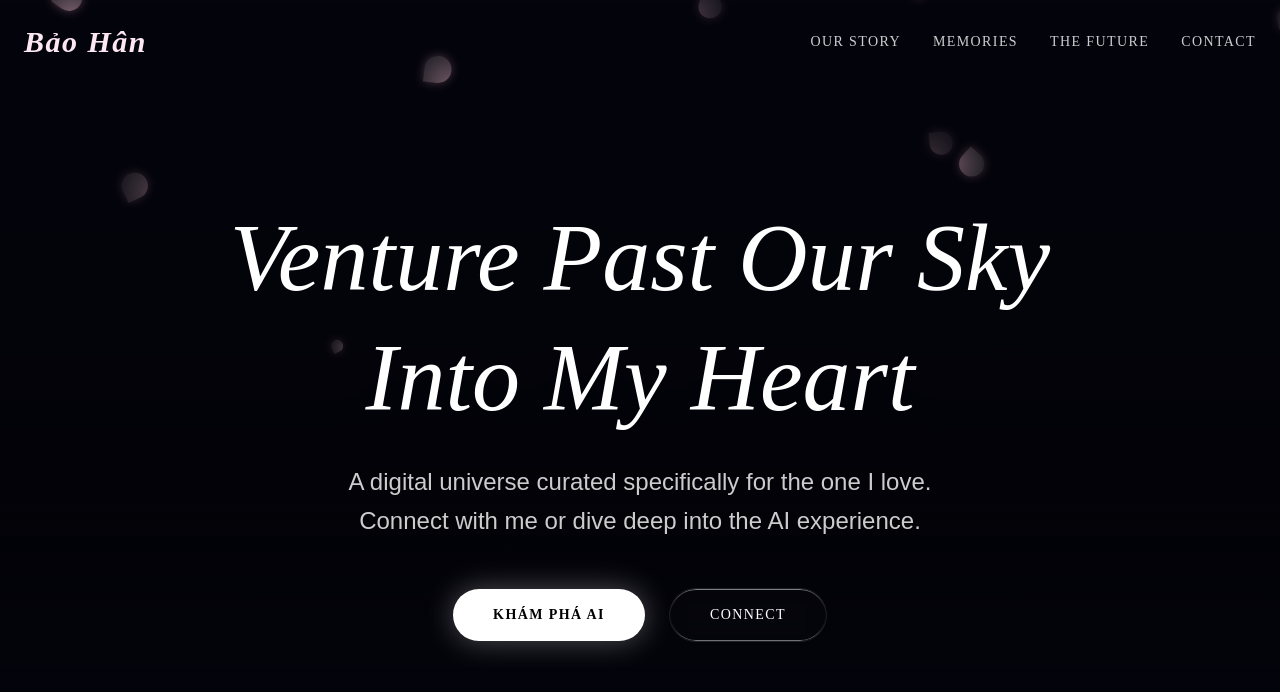
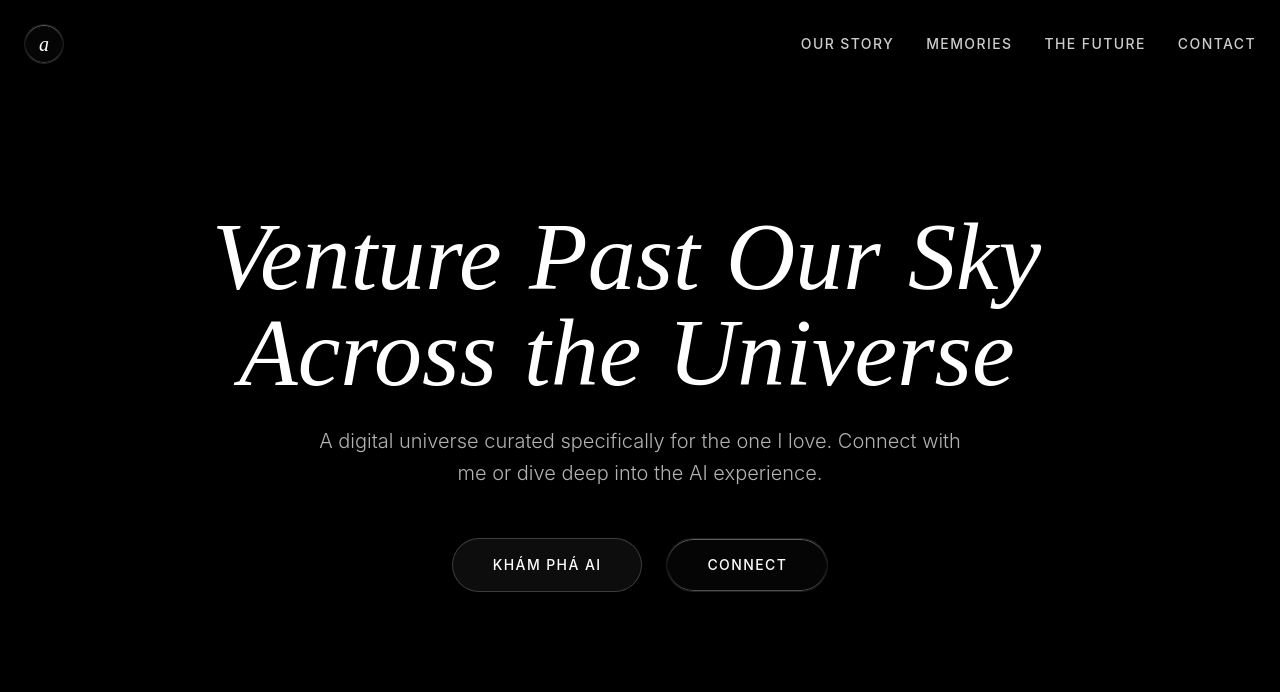
Before and after one commit to sadboiznhatcoder/BaoHan, a React (Vite) app: page / in a window 1280 px wide. Shown: the top 692 px of the page. Built offline with nearby package versions, Linux system fonts and the light colour scheme.

Commit message:
feat: cinematic floral landing page for Bao Han with socials and AI portal

```diff
--- a/src/App.jsx
+++ b/src/App.jsx
@@ -1,6 +1,5 @@
 import React, { useState } from 'react';
 import { AnimatePresence } from 'framer-motion';
-import FloatingFlowers from './components/FloatingFlowers';
 import IntroLanding from './components/IntroLanding';
 import AuthForm from './components/AuthForm';
 import ChatApp from './components/ChatApp';
@@ -11,12 +10,7 @@ export default function App() {
   const [phase, setPhase] = useState('intro'); // 'intro', 'auth', 'chat', 'angry'
 
   return (
-    <div className="relative w-full h-screen overflow-hidden bg-[#050510] text-white font-['Barlow']">
-      {/* Global Floral Animation */}
-      <div className="absolute inset-0 z-10 pointer-events-none">
-        <FloatingFlowers />
-      </div>
-
+    <div className="relative w-full h-screen overflow-hidden bg-black text-white font-['Inter']">
       <div className="relative z-20 w-full h-full overflow-y-auto">
         <AnimatePresence mode="wait">
           {phase === 'intro' && (
--- a/src/components/IntroLanding.jsx
+++ b/src/components/IntroLanding.jsx
@@ -1,65 +1,57 @@
-import React, { useRef } from 'react';
-import { motion, useScroll, useTransform } from 'framer-motion';
+import React from 'react';
+import { motion } from 'framer-motion';
 import { Facebook, Instagram, MessageCircle, Video } from 'lucide-react';
 import FadingVideo from './FadingVideo';
+import BlurText from './BlurText';
 
 export default function IntroLanding({ onEnterAI }) {
-  const containerRef = useRef(null);
-  const { scrollYProgress } = useScroll({ target: containerRef });
-  const yBg = useTransform(scrollYProgress, [0, 1], ['0%', '50%']);
-
   const scrollToContact = () => {
     document.getElementById('contact-section').scrollIntoView({ behavior: 'smooth' });
   };
 
   const socials = [
-    { name: 'TikTok', icon: Video, link: 'https://www.tiktok.com/@bhdepgaii?_r=1&_t=ZS-968vs6AMTA4', color: 'hover:text-pink-300' },
-    { name: 'Threads', icon: MessageCircle, link: 'https://www.threads.com/@_baobaohan_?igshid=NTc4MTIwNjQ2YQ==', color: 'hover:text-pink-400' },
-    { name: 'Facebook', icon: Facebook, link: 'https://www.facebook.com/bhnnnn0803?locale=vi_VN', color: 'hover:text-blue-400' },
-    { name: 'Instagram', icon: Instagram, link: 'https://www.instagram.com/_baobaohan_', color: 'hover:text-purple-400' },
+    { name: 'Facebook', icon: Facebook, link: 'https://www.facebook.com/bhnnnn0803?locale=vi_VN' },
+    { name: 'Instagram', icon: Instagram, link: 'https://www.instagram.com/_baobaohan_' },
+    { name: 'Threads', icon: MessageCircle, link: 'https://www.threads.com/@_baobaohan_?igshid=NTc4MTIwNjQ2YQ==' },
+    { name: 'TikTok', icon: Video, link: 'https://www.tiktok.com/@bhdepgaii?_r=1&_t=ZS-968vs6AMTA4' },
   ];
 
   return (
-    <div ref={containerRef} className="w-full h-full overflow-y-auto overflow-x-hidden">
+    <div className="w-full h-full overflow-y-auto overflow-x-hidden">
       {/* --- SECTION 1: HERO --- */}
-      <section className="relative w-full h-screen flex flex-col items-center justify-center">
+      <section className="relative w-full min-h-screen flex flex-col items-center justify-center overflow-hidden">
+        {/* Video Background */}
         <div className="absolute inset-0 z-0">
           <FadingVideo
-            src="https://d8j0ntlcm91z4.cloudfront.net/user_38xzZboKViGWJOttwIXH07lWA1P/hf_20260314_131748_f2ca2a28-fed7-44c8-b9a9-bd9acdd5ec31.mp4"
-            className="w-full h-full object-cover opacity-40"
+            src="https://d8j0ntlcm91z4.cloudfront.net/user_38xzZboKViGWJOttwIXH07lWA1P/hf_20260328_083109_283f3553-e28f-428b-a723-d639c617eb2b.mp4"
+            className="w-full h-full object-cover"
           />
-          <div className="absolute inset-0 bg-gradient-to-b from-black/20 via-black/40 to-[#050510] z-10"></div>
+          <div className="absolute inset-0 bg-black/40 z-10"></div>
         </div>
 
         {/* Navbar */}
         <nav className="absolute top-0 left-0 w-full px-6 py-6 flex justify-between items-center z-50">
-          <div className="font-serif italic text-3xl font-bold tracking-wider text-pink-100 drop-shadow-lg">
-            Bảo Hân
+          <div className="w-10 h-10 rounded-full liquid-glass flex items-center justify-center">
+            <span className="font-serif italic text-xl text-white">a</span>
           </div>
-          <div className="hidden md:flex gap-8 text-sm tracking-widest uppercase text-white/80 font-medium">
-            <span className="hover:text-pink-300 cursor-pointer transition-colors">Our Story</span>
-            <span className="hover:text-pink-300 cursor-pointer transition-colors">Memories</span>
-            <span className="hover:text-pink-300 cursor-pointer transition-colors">The Future</span>
-            <span onClick={scrollToContact} className="hover:text-pink-300 cursor-pointer transition-colors">Contact</span>
+          <div className="hidden md:flex gap-8 text-sm tracking-widest uppercase text-white/80 font-medium font-sans">
+            <span className="hover:text-white cursor-pointer transition-colors">Our Story</span>
+            <span className="hover:text-white cursor-pointer transition-colors">Memories</span>
+            <span className="hover:text-white cursor-pointer transition-colors">The Future</span>
+            <span onClick={scrollToContact} className="hover:text-white cursor-pointer transition-colors">Contact</span>
           </div>
-          <div className="md:hidden">
-            {/* Mobile menu spacer */}
-          </div>
+          <div className="md:hidden"></div>
         </nav>
 
         {/* Hero Content */}
-        <div className="relative z-20 w-full max-w-5xl mx-auto text-center px-4 mt-10">
-          <motion.h1
-            className="font-serif italic text-6xl md:text-8xl leading-tight mb-6 text-white drop-shadow-2xl"
-            initial={{ opacity: 0, y: 30 }}
-            animate={{ opacity: 1, y: 0 }}
-            transition={{ duration: 1.2, ease: "easeOut" }}
-          >
-            Venture Past Our Sky<br/>Into My Heart
-          </motion.h1>
+        <div className="relative z-20 w-full max-w-5xl mx-auto text-center px-4">
+          <BlurText
+            text="Venture Past Our Sky Across the Universe"
+            className="font-serif italic text-6xl md:text-8xl leading-none mb-6 text-white drop-shadow-2xl"
+          />
 
           <motion.p
-            className="text-white/80 text-lg md:text-2xl font-light mb-12 max-w-2xl mx-auto font-sans leading-relaxed"
+            className="text-white/70 text-lg md:text-xl font-light mb-12 max-w-2xl mx-auto font-sans leading-relaxed"
             initial={{ opacity: 0 }}
             animate={{ opacity: 1 }}
             transition={{ delay: 0.8, duration: 1 }}
@@ -75,7 +67,7 @@ export default function IntroLanding({ onEnterAI }) {
           >
             <button
               onClick={onEnterAI}
-              className="px-10 py-4 rounded-full bg-white text-black font-semibold uppercase tracking-widest text-sm hover:scale-105 transition-all shadow-[0_0_30px_rgba(255,255,255,0.3)] hover:shadow-[0_0_40px_rgba(255,255,255,0.5)]"
+              className="px-10 py-4 rounded-full liquid-glass-strong text-white font-medium uppercase tracking-widest text-sm hover:bg-white/10 transition-all border border-white/20"
             >
               Khám phá AI
             </button>
@@ -89,14 +81,19 @@ export default function IntroLanding({ onEnterAI }) {
         </div>
       </section>
 
-      {/* --- SECTION 2: CONTACT --- */}
+      {/* --- SECTION 2: SOCIALS & CONTACT --- */}
       <section id="contact-section" className="relative w-full min-h-screen flex flex-col items-center justify-center py-20 px-4">
-        {/* We can rely on the global FloatingFlowers for the background effect, so just a subtle gradient here */}
-        <div className="absolute inset-0 bg-gradient-to-t from-[#050510] via-pink-950/10 to-[#050510] z-0"></div>
+        <div className="absolute inset-0 z-0">
+          <FadingVideo
+            src="https://d8j0ntlcm91z4.cloudfront.net/user_38xzZboKViGWJOttwIXH07lWA1P/hf_20260314_131748_f2ca2a28-fed7-44c8-b9a9-bd9acdd5ec31.mp4"
+            className="w-full h-full object-cover"
+          />
+          <div className="absolute inset-0 bg-black/40 z-10"></div>
+        </div>
 
         <div className="relative z-20 w-full max-w-4xl mx-auto flex flex-col items-center">
           <motion.h2
-            className="font-serif italic text-5xl md:text-6xl mb-16 text-center text-pink-100"
+            className="font-serif italic text-5xl mb-16 text-center text-white"
             initial={{ opacity: 0, y: 20 }}
             whileInView={{ opacity: 1, y: 0 }}
             viewport={{ once: true }}
@@ -112,13 +109,13 @@ export default function IntroLanding({ onEnterAI }) {
                 href={social.link}
                 target="_blank"
                 rel="noopener noreferrer"
-                className={`liquid-glass rounded-2xl p-8 flex flex-col items-center justify-center gap-4 group transition-all duration-300 hover:-translate-y-2 hover:shadow-[0_10px_30px_rgba(255,192,203,0.1)]`}
+                className="liquid-glass rounded-2xl p-8 flex flex-col items-center justify-center gap-4 group transition-all duration-300 hover:-translate-y-2 hover:bg-white/5"
                 initial={{ opacity: 0, y: 30 }}
                 whileInView={{ opacity: 1, y: 0 }}
                 viewport={{ once: true }}
                 transition={{ delay: idx * 0.1, duration: 0.6 }}
               >
-                <div className={`p-4 rounded-full bg-white/5 group-hover:bg-white/10 transition-colors ${social.color}`}>
+                <div className="p-4 rounded-full bg-white/5 group-hover:bg-white/20 transition-colors text-white">
                   <social.icon size={32} strokeWidth={1.5} />
                 </div>
                 <span className="font-sans font-medium tracking-wide text-white/90">{social.name}</span>
@@ -129,14 +126,14 @@ export default function IntroLanding({ onEnterAI }) {
 
         {/* Footer Text */}
         <motion.div
-          className="absolute bottom-10 w-full text-center px-4"
+          className="absolute bottom-10 w-full text-center px-4 z-20"
           initial={{ opacity: 0 }}
           whileInView={{ opacity: 1 }}
           viewport={{ once: true }}
           transition={{ delay: 0.5, duration: 1 }}
         >
-          <p className="font-serif italic text-xl md:text-2xl text-pink-200/60 tracking-wide">
-            Trang web này được làm bằng tất cả tình yêu của Minh Nhật dành cho Bảo Hân ❤️
+          <p className="font-serif italic text-xl text-white/80 tracking-wide">
+            Trang web này được làm bởi tình yêu của Minh Nhật cho Bảo Hân ❤️
           </p>
         </motion.div>
       </section>
--- a/src/index.css
+++ b/src/index.css
@@ -1,16 +1,16 @@
 @import "tailwindcss";
 
-@import url('https://fonts.googleapis.com/css2?family=Instrument+Serif:ital@0;1&family=Barlow:wght@300;400;500;600&family=Dancing+Script:wght@400;700&display=swap');
+@import url('https://fonts.googleapis.com/css2?family=Instrument+Serif:ital@0;1&family=Inter:wght@300;400;500&display=swap');
 
 @theme {
-  --font-sans: 'Barlow', sans-serif;
+  --font-sans: 'Inter', sans-serif;
   --font-serif: 'Instrument Serif', serif;
 }
 
 body {
   background-color: #000;
   color: #fff;
-  font-family: 'Barlow', sans-serif;
+  font-family: 'Inter', sans-serif;
   margin: 0;
   padding: 0;
   overflow-x: hidden;
@@ -18,10 +18,9 @@ body {
 }
 
 @layer utilities {
-  .liquid-glass { background: rgba(255,255,255,0.01); background-blend-mode: luminosity; backdrop-filter: blur(8px); -webkit-backdrop-filter: blur(8px); border: 1px solid rgba(255,255,255,0.1); box-shadow: inset 0 1px 1px rgba(255,255,255,0.1); position: relative; overflow: hidden; }
-  .liquid-glass::before { content: ""; position: absolute; inset: 0; border-radius: inherit; padding: 1.4px; background: linear-gradient(180deg, rgba(255,255,255,0.45) 0%, rgba(255,255,255,0.15) 20%, rgba(255,255,255,0) 40%, rgba(255,255,255,0) 60%, rgba(255,255,255,0.15) 80%, rgba(255,255,255,0.45) 100%); -webkit-mask: linear-gradient(#fff 0 0) content-box, linear-gradient(#fff 0 0); -webkit-mask-composite: xor; mask-composite: exclude; pointer-events: none; }
-  .liquid-glass-strong { backdrop-filter: blur(50px); -webkit-backdrop-filter: blur(50px); box-shadow: 4px 4px 4px rgba(0,0,0,0.05), inset 0 1px 1px rgba(255,255,255,0.15); border: 1px solid rgba(255,255,255,0.2); }
-  .liquid-glass-strong::before { padding: 1.4px; background: linear-gradient(180deg, rgba(255,255,255,0.5) 0%, rgba(255,255,255,0.2) 20%, rgba(255,255,255,0) 40%, rgba(255,255,255,0) 60%, rgba(255,255,255,0.2) 80%, rgba(255,255,255,0.5) 100%); -webkit-mask: linear-gradient(#fff 0 0) content-box, linear-gradient(#fff 0 0); -webkit-mask-composite: xor; mask-composite: exclude; pointer-events: none; }
+  .liquid-glass { background: rgba(255,255,255,0.02); background-blend-mode: luminosity; backdrop-filter: blur(8px); border: 1px solid rgba(255,255,255,0.1); box-shadow: inset 0 1px 1px rgba(255,255,255,0.1); position: relative; overflow: hidden; }
+  .liquid-glass::before { content: ""; position: absolute; inset: 0; border-radius: inherit; padding: 1px; background: linear-gradient(180deg, rgba(255,255,255,0.3) 0%, rgba(255,255,255,0) 50%, rgba(255,255,255,0.3) 100%); -webkit-mask: linear-gradient(#fff 0 0) content-box, linear-gradient(#fff 0 0); -webkit-mask-composite: xor; mask-composite: exclude; pointer-events: none; }
+  .liquid-glass-strong { backdrop-filter: blur(40px); background: rgba(255,255,255,0.05); border: 1px solid rgba(255,255,255,0.2); box-shadow: 0 8px 32px rgba(0,0,0,0.3); }
 }
 
 /* Custom Webkit Scrollbars for components */
```
